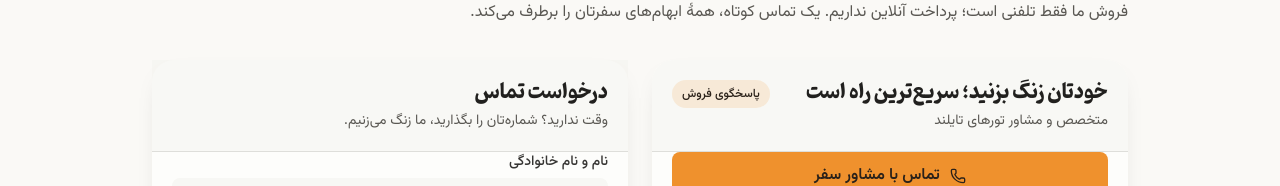
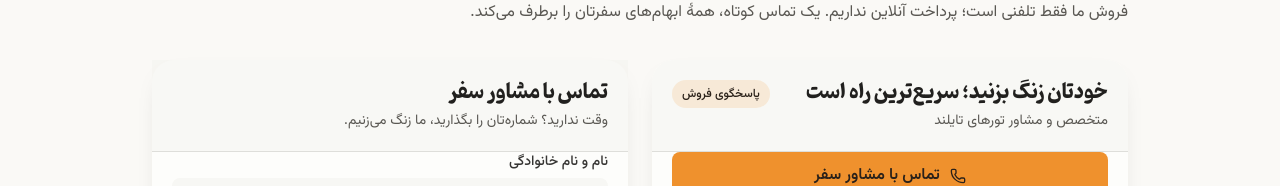
Before and after one commit to masoudroot/thailandgard, a Next.js app in the folder site/: page /contact in a window 1280 px wide. Shown: the part 243-429 px from the top of the page. Built offline with nearby package versions, Linux system fonts and the light colour scheme; no server answers; the database is empty.

Commit message:
نبض دیزاین: D-050 یکدست‌سازی لحن و کانال صفحهٔ تماس

```diff
--- a/site/app/contact/page.tsx
+++ b/site/app/contact/page.tsx
@@ -67,7 +67,9 @@ export default async function ContactPage() {
             <CallButtons compact />
             <p className="flex items-start gap-2 text-sm text-muted-foreground">
               <MessageCircle className="mt-0.5 size-4 shrink-0" />
-              واتس‌اپ در ساعت کاری فعال است؛ پیام بدهید، جواب می‌گیرید. با شمارهٔ ثابت هم می‌توانید زنگ بزنید.
+              {/* D-050 (نبض دیزاین): کانال‌های پیام‌رسان از تک‌منبع DB می‌آیند تا خانه و تماس
+                  همیشه یکدست بمانند («بله» فقط روی خانه بود) */}
+              {s.PHONE_CHANNELS_NOTE} در ساعت کاری فعال است؛ پیام بدهید، جواب می‌گیرید. با شمارهٔ ثابت هم می‌توانید زنگ بزنید.
             </p>
             <p className="flex items-start gap-2 text-sm text-muted-foreground">
               <Clock className="mt-0.5 size-4 shrink-0" />
@@ -78,7 +80,7 @@ export default async function ContactPage() {
 
         <Card className="h-full">
           <CardHeader className="border-b border-border bg-muted/40">
-            <h2 className="text-xl font-semibold">درخواست تماس</h2>
+            <h2 className="text-xl font-semibold">تماس با مشاور سفر</h2>
             {/* قلم ۳ لید: کارت دوم خنثی و ثانویه؛ بدون بج؛ متن حکم مدیر. */}
             <CardDescription>
               وقت ندارید؟ شماره‌تان را بگذارید، ما زنگ می‌زنیم.
```
